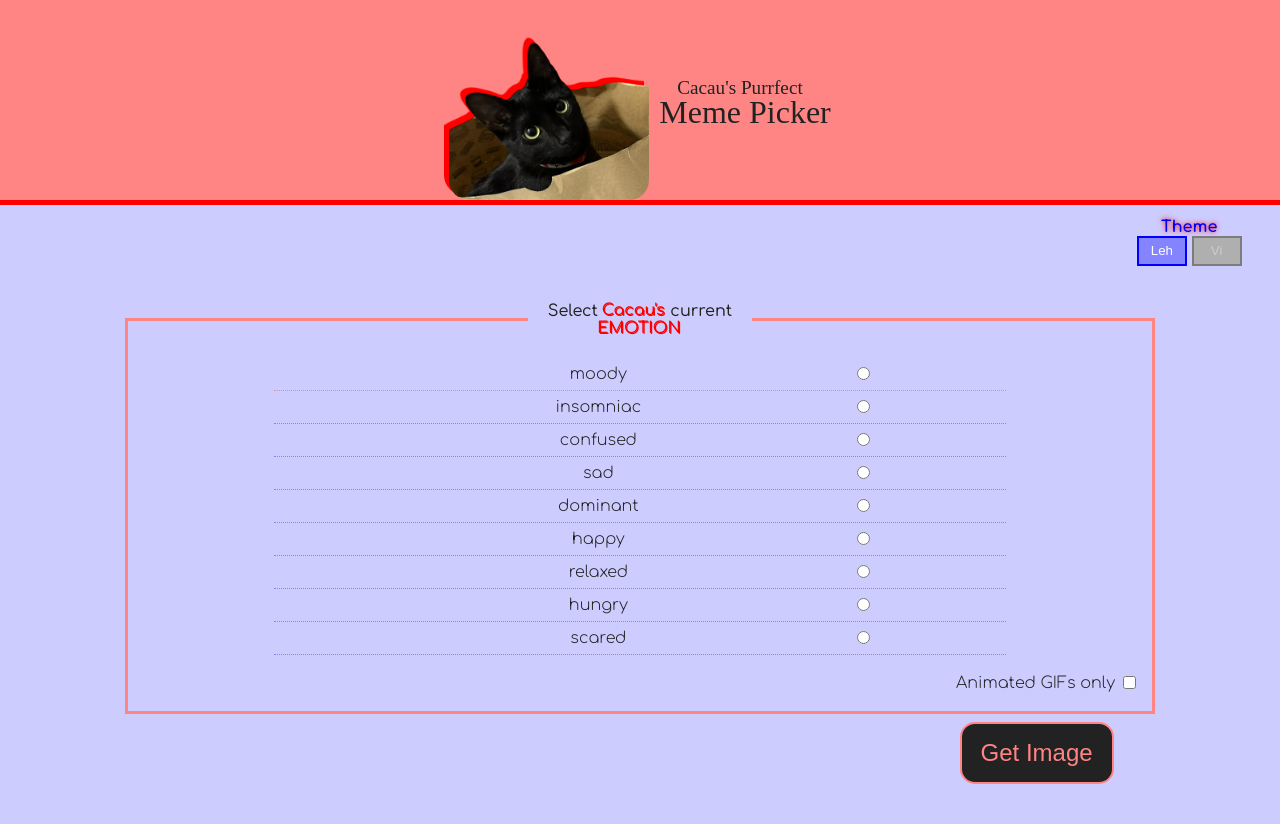
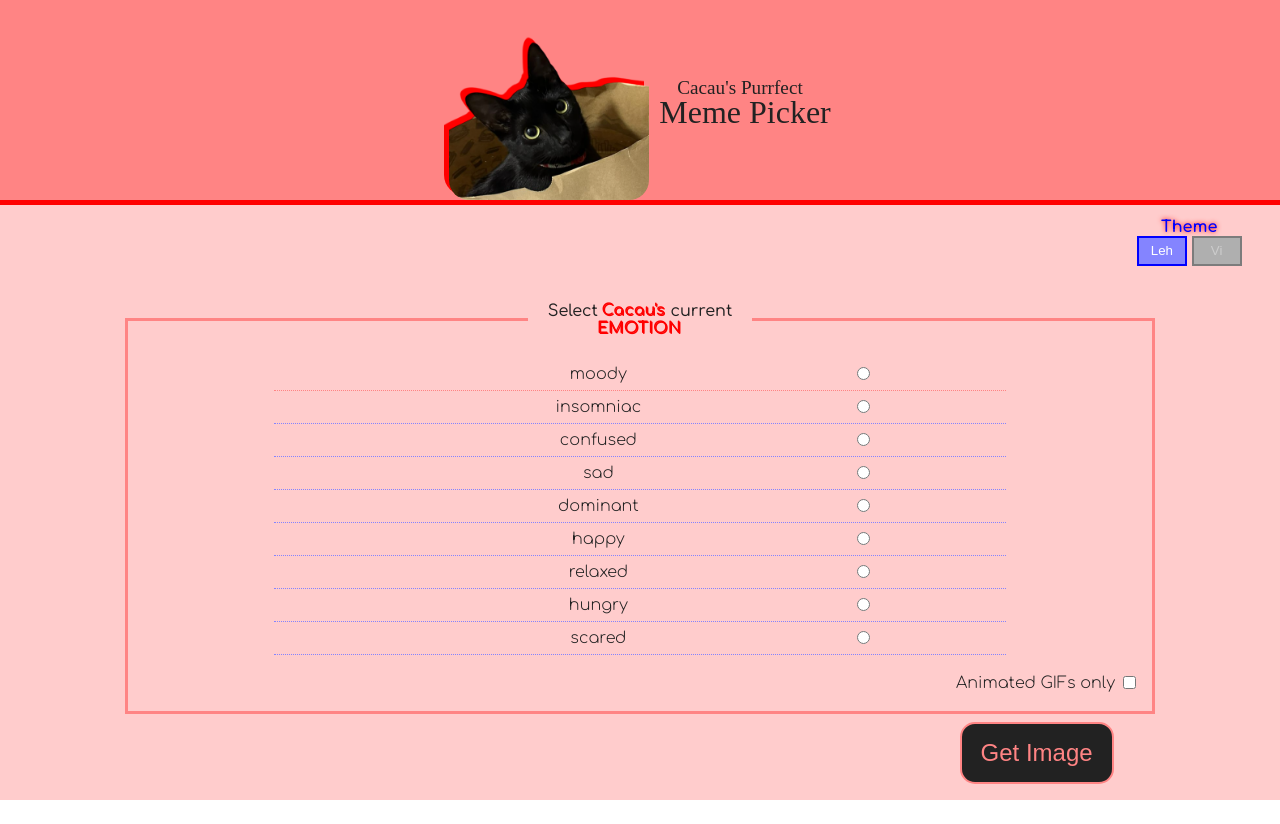
Before and after one commit to vinipego/Cacau-s-Meme-Picker, a plain HTML site: page index.html in a window 1280 px wide. Both pictures are taken after a click on the button "Vi". After the commit the page ends 800 px from the top, so only its background shows below. Drawn offline with Linux system fonts and the light colour scheme; a web font is replaced by a local one.

Commit message:
fixed red theme body background
added a div app wrapper inside body taking in the whole app and set the div hight to 100vh

```diff
--- a/index.html
+++ b/index.html
@@ -16,8 +16,9 @@
     />
     <title>Cacau's Meme Picker</title>
   </head>
-  <body>
-    <header class="header-wrapper">
+  <body class="body">
+    <div class="app-wrapper">
+      <header class="header-wrapper">
       <img src="/img/cacau-profile.png" class="logo" />
       <h1>Cacau's Purrfect<span class="block">Meme Picker</span></h1>
     </header>
@@ -51,6 +52,8 @@
         <div id="meme-modal-inner"></div>
     </div>
     </main>
+    </div>
+
     <script src="script.js" type="module"></script>
   </body>
 </html>
--- a/script.js
+++ b/script.js
@@ -21,6 +21,7 @@ vitorThemeBtn.addEventListener("click", (e) => {
   document.querySelector(".radio").classList.add("radio-vitor-theme");
   document.querySelector(".get-image-btn").classList.add("get-image-btn-vitor-theme");
   document.querySelector(".meme-modal").classList.add("meme-modal-vitor-theme");
+  document.querySelector(".app-wrapper").classList.add("app-wrapper-vitor-theme");
 });
 
 leticiaThemeBtn.addEventListener("click", (e) => {
@@ -36,6 +37,7 @@ leticiaThemeBtn.addEventListener("click", (e) => {
   document.querySelector(".radio").classList.remove("radio-vitor-theme");
   document.querySelector(".get-image-btn").classList.remove("get-image-btn-vitor-theme");
   document.querySelector(".meme-modal").classList.remove("meme-modal-vitor-theme");
+  document.querySelector(".app-wrapper").classList.remove("app-wrapper-vitor-theme");
 });
 
 emotionRadios.addEventListener("change", highlightCheckedOption);
--- a/style.css
+++ b/style.css
@@ -4,7 +4,7 @@
   /* border: 1px dotted green; */
 }
 
-body {
+.app-wrapper {
   /* background-color: #000000; */
   background-color: #ccccff;
   font-family: "Comfortaa", serif;
@@ -12,6 +12,7 @@ body {
   font-weight: 300;
   font-style: normal;
   color: #222;
+  height: 100vh;
 }
 
 .header-wrapper {
@@ -58,7 +59,7 @@ legend {
   padding: 20px;
 }
 
-.legend-span {
+legend span {
   font-weight: 700;
   color: #0000ff;
   text-shadow: 1px 1px #0000ff;
@@ -227,6 +228,9 @@ input[type="radio"] {
 }
 
 /* change theme */
+.app-wrapper-vitor-theme{
+background-color: #ffcccc;
+}
 
 .header-wrapper-vitor-theme{
   border-color: #ff0000;
```
